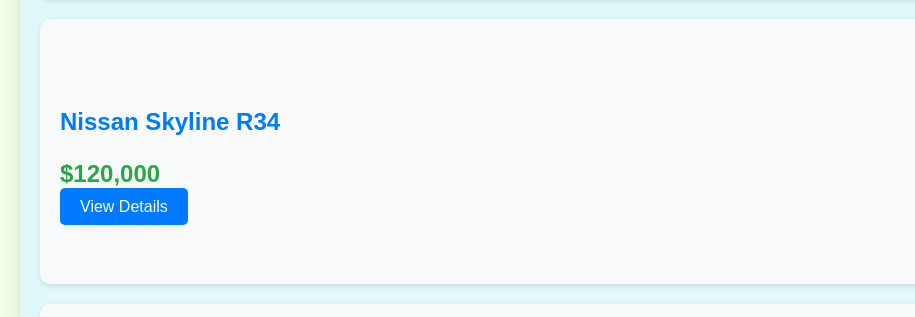
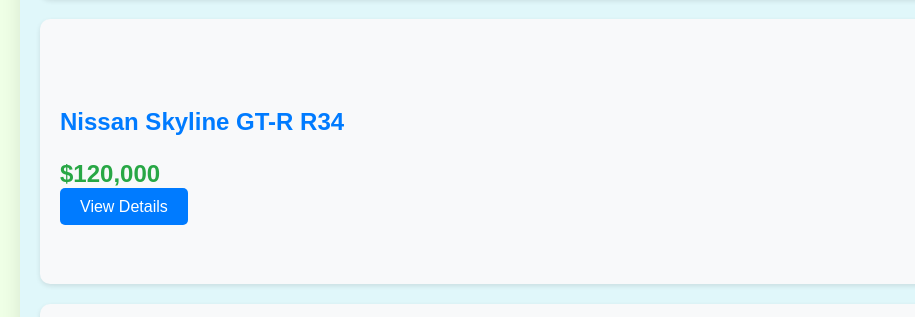
Before and after one commit to sidharthps08/sidharth-repo, a plain HTML site: page index.html in a window 1280 px wide. Shown: the part 394-711 px from the top of the page, 0-915 px from the left. Drawn offline with Linux system fonts and the light colour scheme.

Commit message:
Update index.html

```diff
--- a/index.html
+++ b/index.html
@@ -100,7 +100,7 @@
 
         <div class="car" style="background-color: #f8f9fa;"> <!-- Light Gray -->
             <div class="car-info">
-                <h2>Nissan Skyline R34</h2>
+                <h2>Nissan Skyline GT-R R34</h2>
                 <p class="price">$120,000</p>
                 <a href="#" class="details-btn">View Details</a>
             </div>
```
